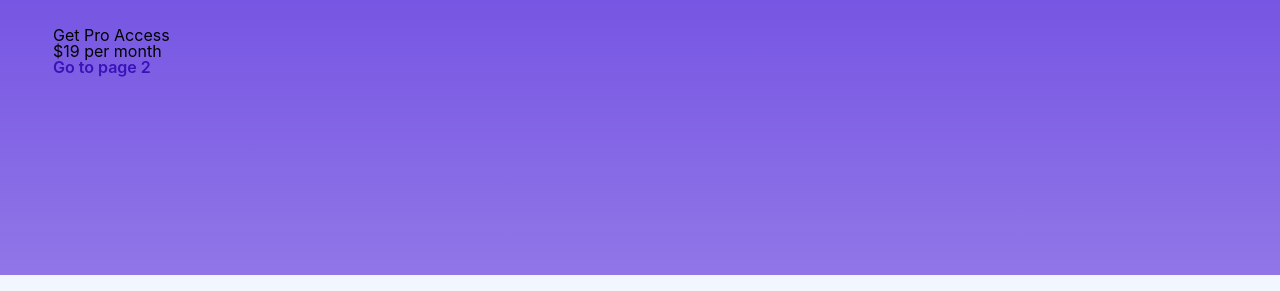
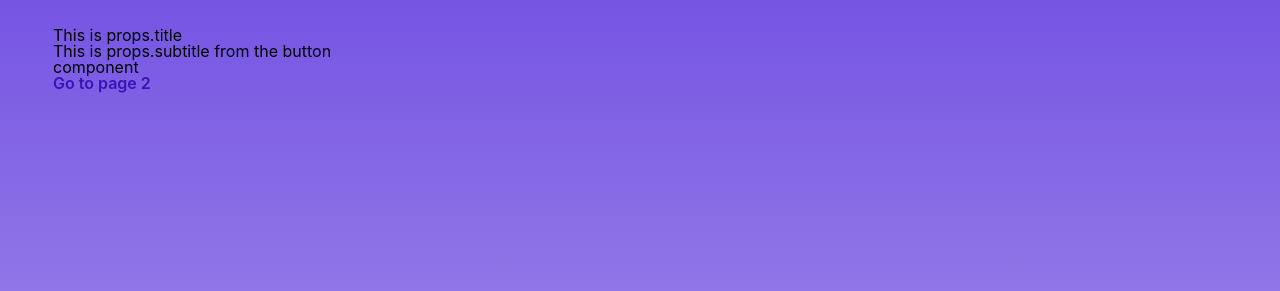
Before and after one commit to flores-o/designcodeweb, a Gatsby site: page / in a window 1280 px wide. Shown: the part 553-844 px from the top of the page. Built offline with nearby package versions, Linux system fonts and the light colour scheme; Gatsby itself is replaced by a stand-in of ours.

Commit message:
added props to button component

```diff
--- a/src/components/buttons/PurchaseButton.js
+++ b/src/components/buttons/PurchaseButton.js
@@ -1,11 +1,11 @@
 import React from "react"
 import styled from "styled-components"
 
-export default function PurchaseButton() {
+export default function PurchaseButton(props) {
   return (
     <Wrapper>
-      <Title>Get Pro Access</Title>
-      <Subtitle>$19 per month</Subtitle>
+      <Title>{props.title || "default props title" }</Title>
+      <Subtitle>{props.subtitle || "default props subtitle"}</Subtitle>
     </Wrapper>
   )
 }
--- a/src/components/sections/HeroSection.js
+++ b/src/components/sections/HeroSection.js
@@ -17,7 +17,7 @@ function HeroSection() {
               Don’t skip design. Learn design and code, by building real apps with
               React and Swift. Complete courses about the best tools.
             </Description>
-            <PurchaseButton />
+            <PurchaseButton title="This is props.title" subtitle="This is props.subtitle from the button component"/>
           </TextWrapper>
           <Link to="/page-2/"> Go to page 2 </Link> <br />
         </ContentWrapper>
```
